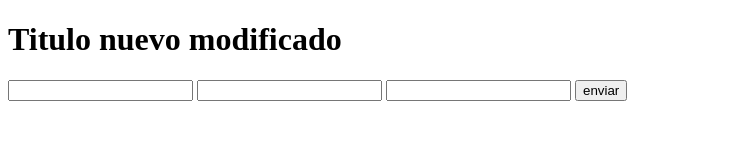
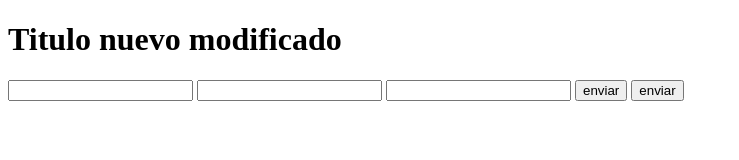
Before and after one commit to MeigasFora/hello-world-git, a plain HTML site: page index.html in a window 1280 px wide. Shown: the whole page, without its empty margins (0-739 px from the left). Drawn offline with Linux system fonts and the light colour scheme.

Commit message:
Cambio visita duplicada

```diff
--- a/index.html
+++ b/index.html
@@ -13,6 +13,7 @@
         <input type="text" name="lastName" id="lastName">
         <input type="text" name="age" id="age">
         <input type="button" value="enviar"/>
+        <input type="button" value="enviar"/>
     </form>
 </body>
 </html>
```
